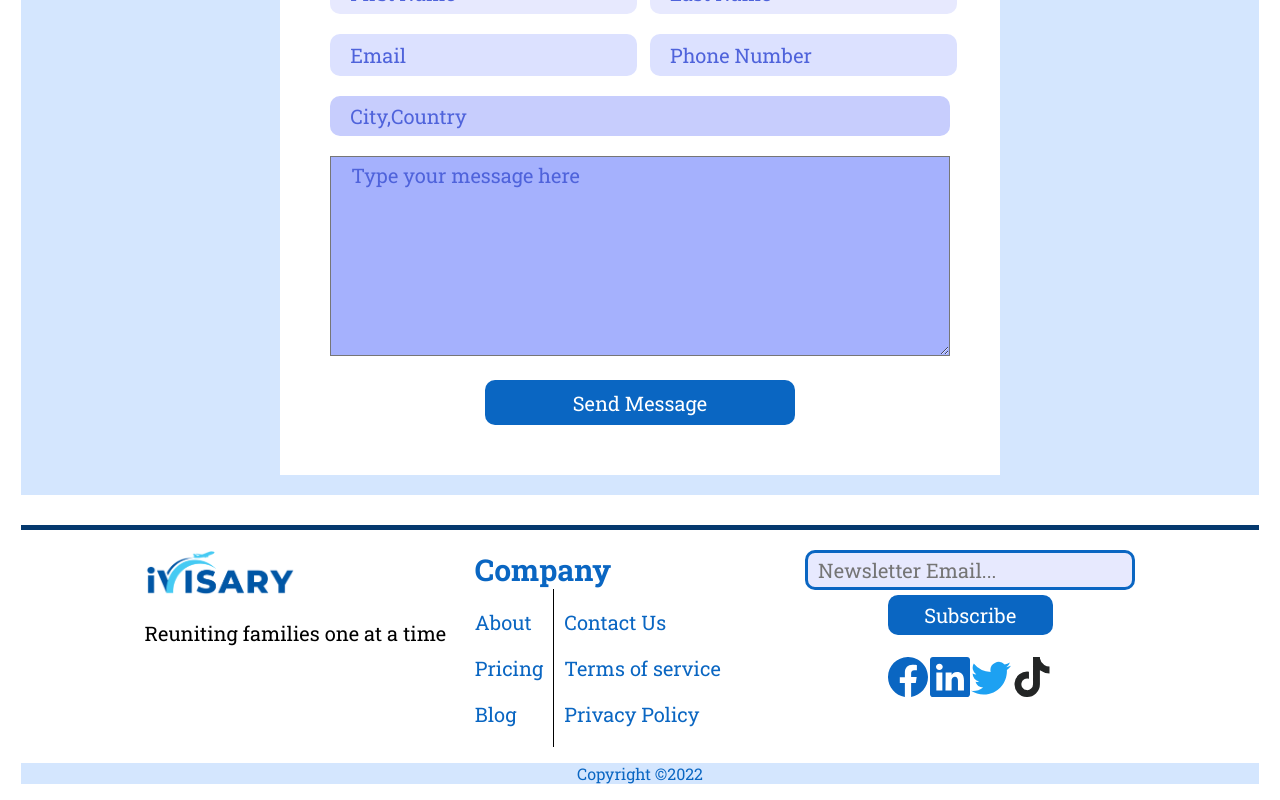
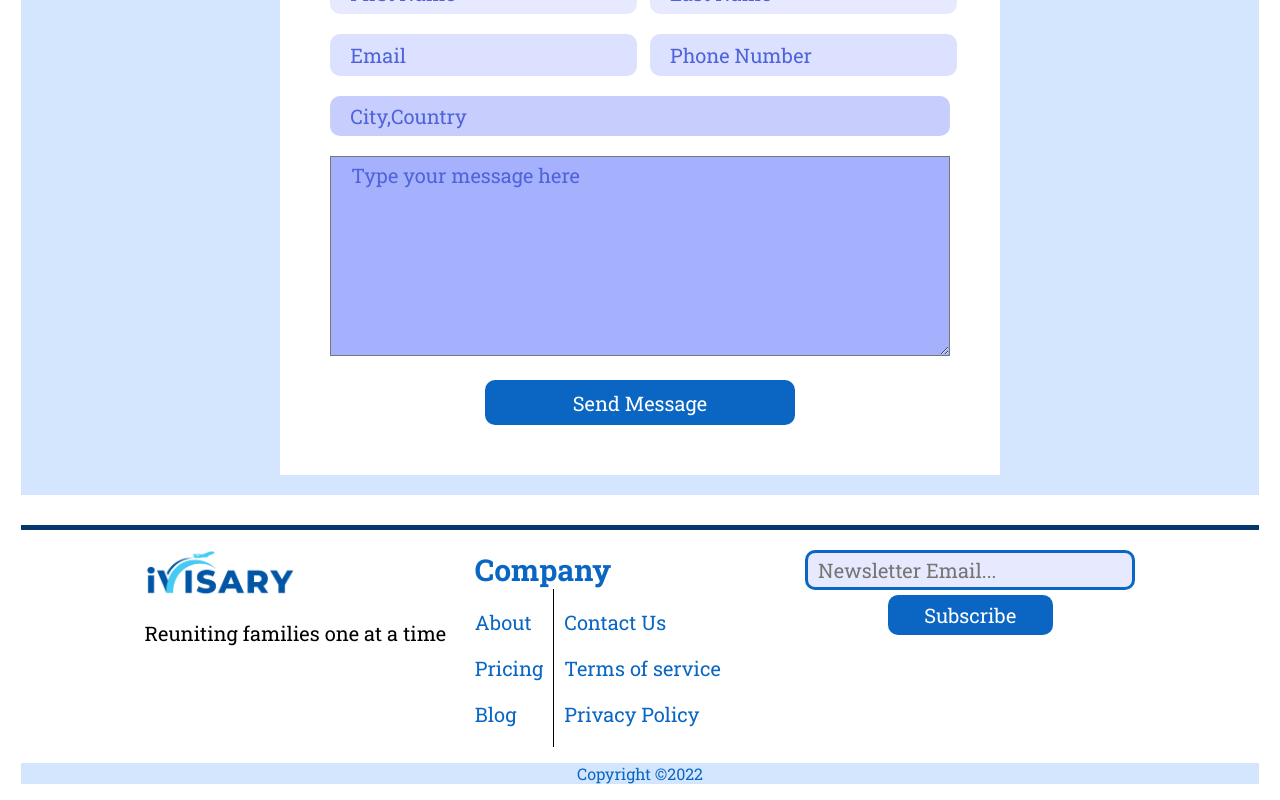
Before and after one commit to sadikir/ivisary, a React (Vite) app: page / in a window 1280 px wide. Shown: the part 4484-5284 px from the top of the page. Built offline with nearby package versions, Linux system fonts and the light colour scheme.

Commit message:
hide social media

```diff
--- a/src/components/footer/Footer.jsx
+++ b/src/components/footer/Footer.jsx
@@ -68,7 +68,7 @@ const Footer =()=>{
             <button onClick={(e)=>subscribeEmail(e)}>Subscribe</button>
           </div>
           <div className="footer-social-links">
-            <Link className="social-links" to="https://www.facebook.com/ivisary">
+            {/*<Link className="social-links" to="https://www.facebook.com/ivisary">
                <BsFacebook className=" facebook-footer" />
             </Link>
             <Link className="social-links" to ="https://www.linkedin.com/company/ivisary">
@@ -79,7 +79,7 @@ const Footer =()=>{
             </Link>
             <Link className="social-links" to="https://www.tiktok.com/@ivisary_">
               <FaTiktok className="tiktok-footer"/>
-            </Link>
+            </Link>*/}
           </div>
         </div>
       </div>
```
